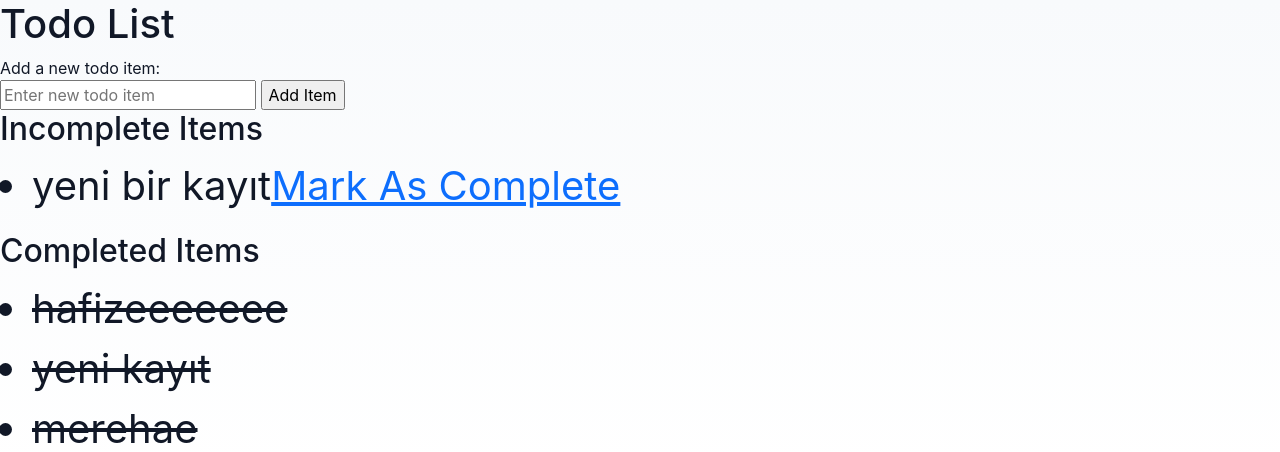
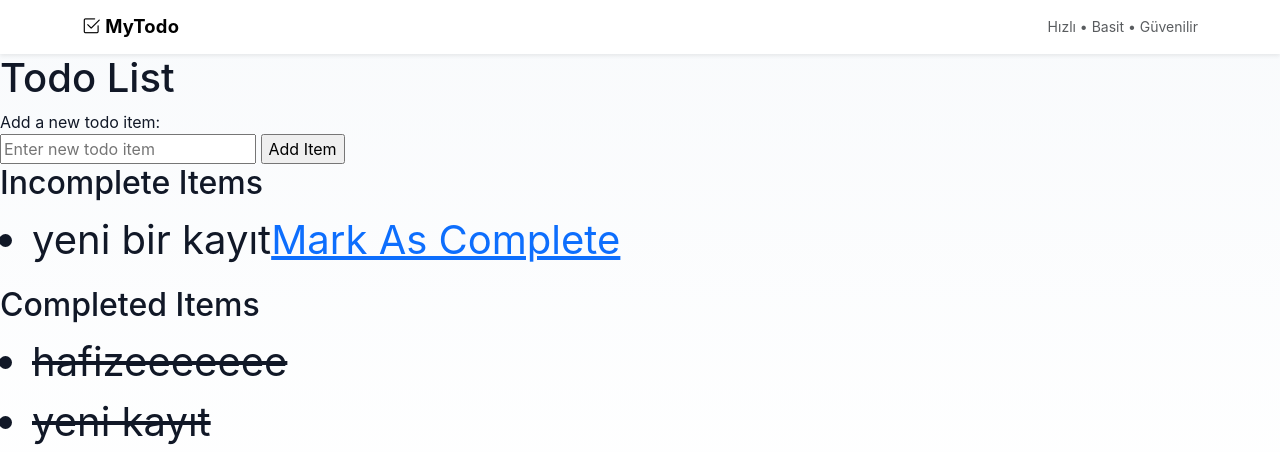
Before and after one commit to hafizecim/A1_OOP_Todo_App_Python, a Flask app: page / in a window 1280 px wide. Shown: the top 452 px of the page. Run offline with Flask 3, Linux system fonts and the light colour scheme; data comes from the database, SQL or seed files in the repository.

Commit message:
Navbar style düzenleme V1

```diff
--- a/templates/index.html
+++ b/templates/index.html
@@ -17,6 +17,16 @@
   </head>
 
   <body class="bg-light">
+    <nav class="navbar navbar-expand-lg navbar-white bg-white shadow-sm">
+      <div class="container">
+        <a class="navbar-brand fw-bold" href="{{ url_for('index') }}">
+          <i class="bi bi-check2-square"></i> MyTodo
+        </a>
+        <div class="d-flex">
+          <span class="text-muted small">Hızlı • Basit • Güvenilir</span>
+        </div>
+      </div>
+    </nav>
     <h1>Todo List</h1>
     <div>
       Add a new todo item:
--- a/templates/static/css/style.css
+++ b/templates/static/css/style.css
@@ -4,3 +4,8 @@ body {
   background: linear-gradient(180deg, #f8fafc 0%, #ffffff 100%);
   color: #111827;
 }
+
+.navbar-brand {
+  font-size: 1.15rem;
+  letter-spacing: 0.2px;
+}
```
